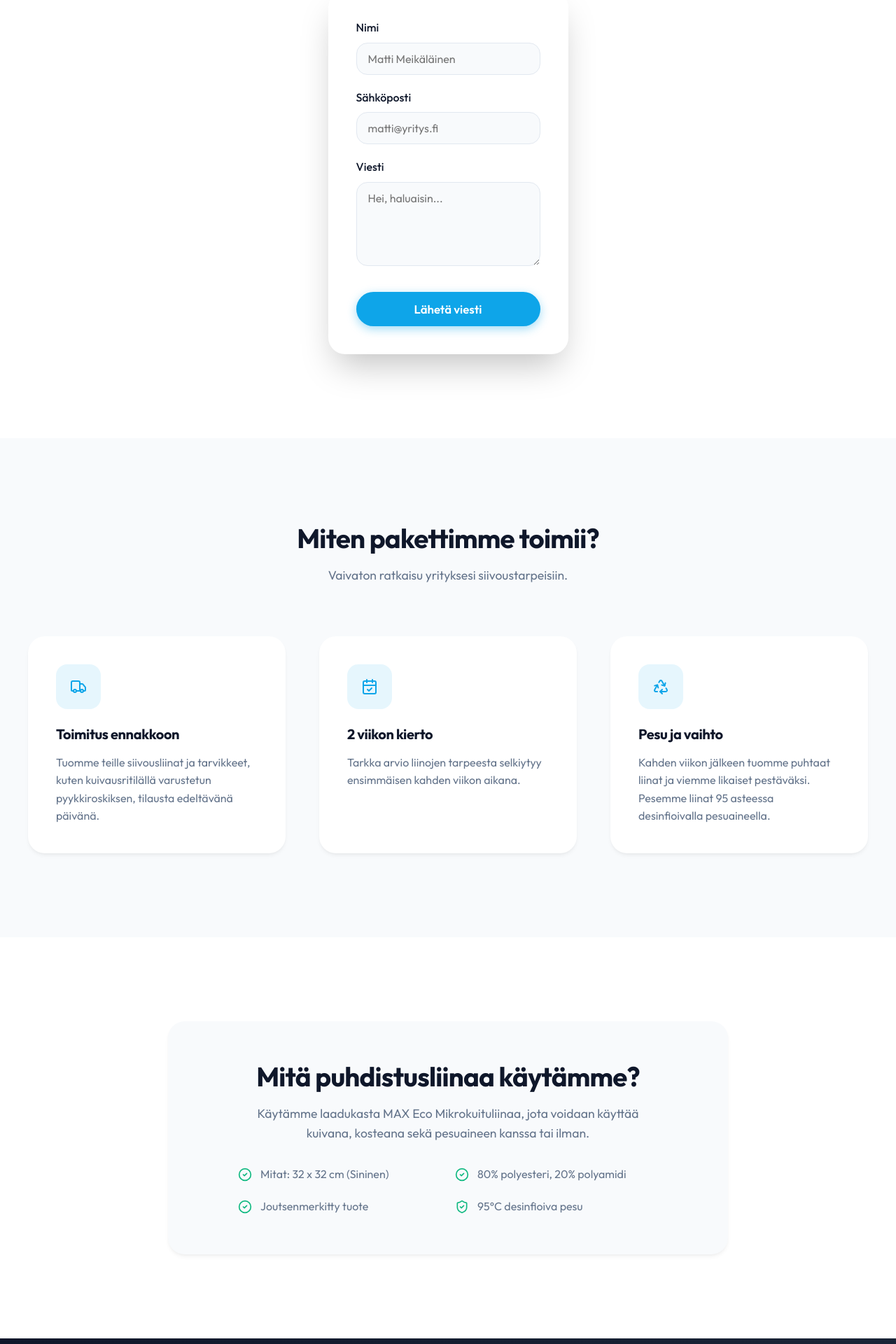
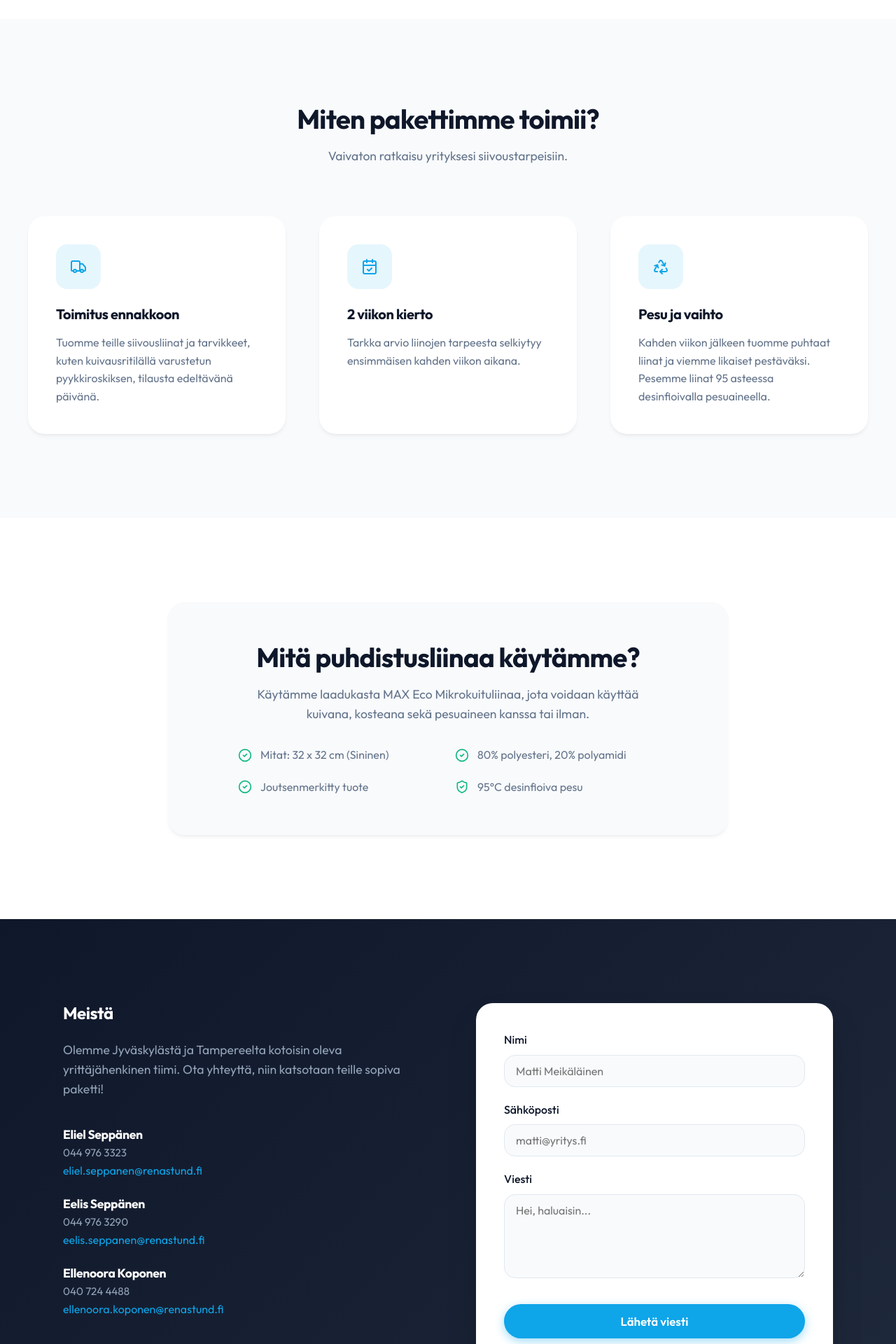
Before and after one commit to LewandowskiFI/Renastund, a Next.js app: page / in a window 1280 px wide. Shown: the part 1600-3520 px from the top of the page at 70% size. Built offline with nearby package versions, Linux system fonts and the light colour scheme.

Commit message:
Fix UI feedback: move contact form back to footer, remove titles from Meistä page

```diff
--- a/src/app/page.tsx
+++ b/src/app/page.tsx
@@ -102,8 +102,6 @@ export default function Home() {
           <div className={styles.sectionHeader}>
             <h2 className={styles.sectionTitle}>Tuotteet</h2>
           </div>
-
-          <div className={styles.pricingAndContactWrapper}>
           <motion.div
             className={styles.pricingInfoBox}
             initial={{ opacity: 0, y: 30 }}
@@ -118,46 +116,6 @@ export default function Home() {
               Hinta määräytyy liinojen määrän sekä ravintolan sijainnin perusteella. Ota yhteyttä lomakkeen kautta, niin katsotaan teille sopiva paketti.
             </p>
           </motion.div>
-
-            <motion.div
-              className={styles.contactFormWrapper}
-              style={{ marginTop: '40px', maxWidth: '800px', margin: '40px auto 0' }}
-              initial={{ opacity: 0, y: 30 }}
-              whileInView={{ opacity: 1, y: 0 }}
-              viewport={{ once: true }}
-              transition={{ duration: 0.5, delay: 0.2 }}
-            >
-              <form onSubmit={onContactSubmit}>
-                <input type="checkbox" name="botcheck" style={{ display: 'none' }} />
-
-                <div className={styles.formGroup}>
-                  <label htmlFor="contact-name" className={styles.formLabel}>Nimi</label>
-                  <input type="text" id="contact-name" name="name" className={styles.formInput} required placeholder="Matti Meikäläinen" />
-                </div>
-
-                <div className={styles.formGroup}>
-                  <label htmlFor="contact-email" className={styles.formLabel}>Sähköposti</label>
-                  <input type="email" id="contact-email" name="email" className={styles.formInput} required placeholder="matti@yritys.fi" />
-                </div>
-
-                <div className={styles.formGroup}>
-                  <label htmlFor="contact-message" className={styles.formLabel}>Viesti</label>
-                  <textarea id="contact-message" name="message" className={styles.formTextarea} required placeholder="Hei, haluaisin..."></textarea>
-                </div>
-
-                <button type="submit" disabled={isContactSubmitting} className={`btn btn-primary ${styles.formSubmit}`}>
-                  {isContactSubmitting ? 'Lähetetään...' : 'Lähetä viesti'}
-                </button>
-
-                {contactResult === 'success' && (
-                  <p className={styles.contactSuccess}>✅ Viesti lähetetty! Palaamme sinulle pian.</p>
-                )}
-                {contactResult === 'error' && (
-                  <p className={styles.contactError}>❌ Jokin meni pieleen. Yritä uudelleen.</p>
-                )}
-              </form>
-            </motion.div>
-          </div>
         </div>
       </section>
 
@@ -239,14 +197,14 @@ export default function Home() {
       {/* Team / Contact Footer */}
       <section id="yhteys" className={styles.contactSection}>
         <div className={styles.container}>
-          <div className={styles.contactGrid} style={{ gridTemplateColumns: '1fr', textAlign: 'center' }}>
+          <div className={styles.contactGrid}>
             <div className={styles.contactInfo}>
               <h2>Meistä</h2>
               <p>
                 Olemme Jyväskylästä ja Tampereelta kotoisin oleva yrittäjähenkinen tiimi. Ota yhteyttä, niin katsotaan teille sopiva paketti!
               </p>
 
-              <div className={styles.teamGrid} style={{ display: 'flex', justifyContent: 'center', flexWrap: 'wrap', gap: '40px', marginTop: '40px' }}>
+              <div className={styles.teamGrid}>
                 <div className={styles.teamMember}>
                   <h4>Eliel Seppänen</h4>
                   <span>044 976 3323</span>
@@ -264,6 +222,38 @@ export default function Home() {
                 </div>
               </div>
             </div>
+
+            <div className={styles.contactFormWrapper}>
+              <form onSubmit={onContactSubmit}>
+                <input type="checkbox" name="botcheck" style={{ display: 'none' }} />
+
+                <div className={styles.formGroup}>
+                  <label htmlFor="contact-name" className={styles.formLabel}>Nimi</label>
+                  <input type="text" id="contact-name" name="name" className={styles.formInput} required placeholder="Matti Meikäläinen" />
+                </div>
+
+                <div className={styles.formGroup}>
+                  <label htmlFor="contact-email" className={styles.formLabel}>Sähköposti</label>
+                  <input type="email" id="contact-email" name="email" className={styles.formInput} required placeholder="matti@yritys.fi" />
+                </div>
+
+                <div className={styles.formGroup}>
+                  <label htmlFor="contact-message" className={styles.formLabel}>Viesti</label>
+                  <textarea id="contact-message" name="message" className={styles.formTextarea} required placeholder="Hei, haluaisin..."></textarea>
+                </div>
+
+                <button type="submit" disabled={isContactSubmitting} className={`btn btn-primary ${styles.formSubmit}`}>
+                  {isContactSubmitting ? 'Lähetetään...' : 'Lähetä viesti'}
+                </button>
+
+                {contactResult === 'success' && (
+                  <p className={styles.contactSuccess}>✅ Viesti lähetetty! Palaamme sinulle pian.</p>
+                )}
+                {contactResult === 'error' && (
+                  <p className={styles.contactError}>❌ Jokin meni pieleen. Yritä uudelleen.</p>
+                )}
+              </form>
+            </div>
           </div>
         </div>
       </section>
--- a/src/app/yhteystiedot/page.tsx
+++ b/src/app/yhteystiedot/page.tsx
@@ -62,7 +62,6 @@ export default function ContactsPage() {
               </div>
               <div className={styles.memberInfo}>
                 <h3 className={styles.memberName}>{member.name}</h3>
-                <p className={styles.memberRole}>{member.role}</p>
 
                 <div className={styles.contactLinks}>
                   <a href={`tel:${member.phone.replace(/\s+/g, '')}`} className={styles.contactLink}>
```
Lines whose indentation alone changed are shown as unchanged.
